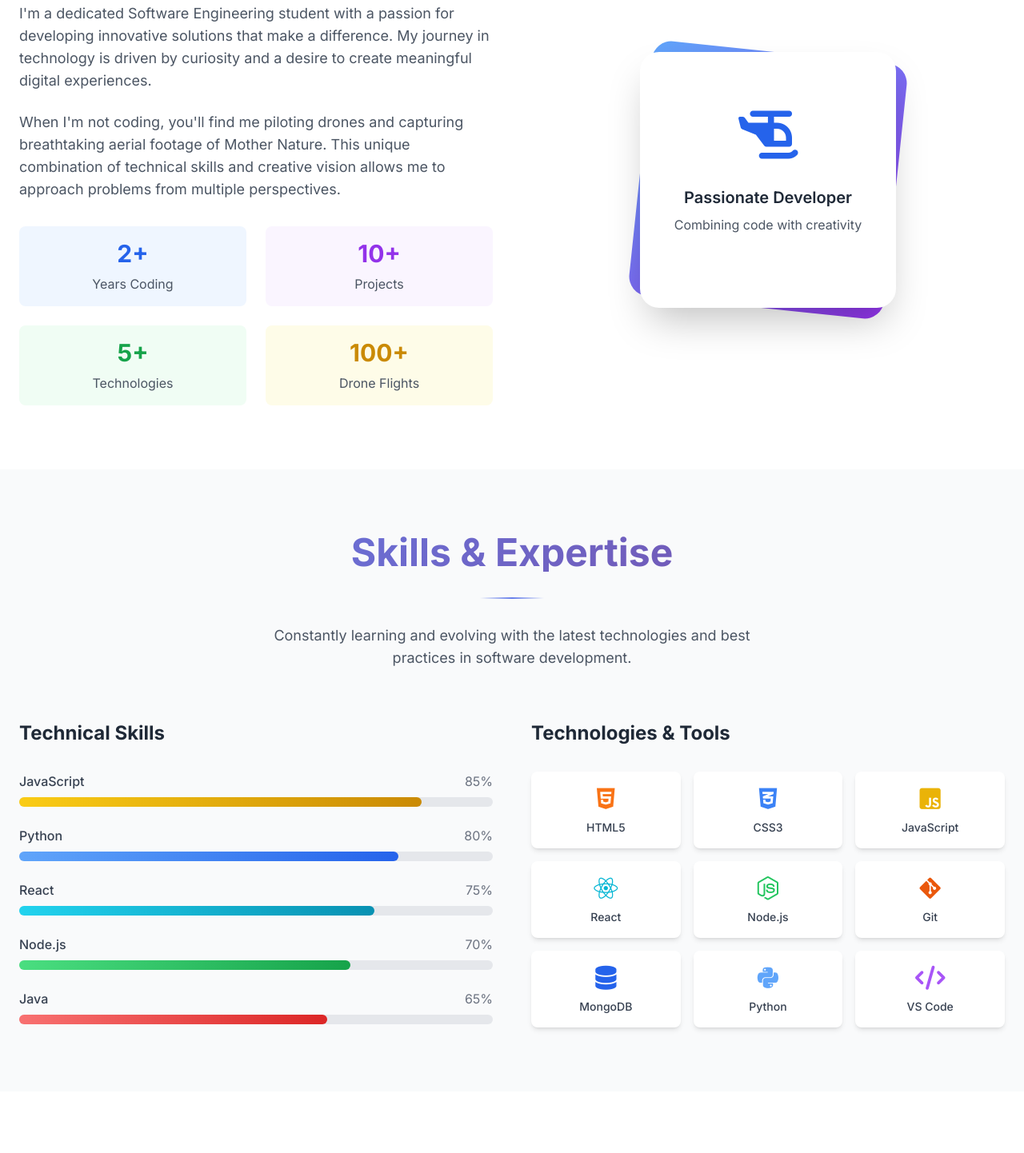
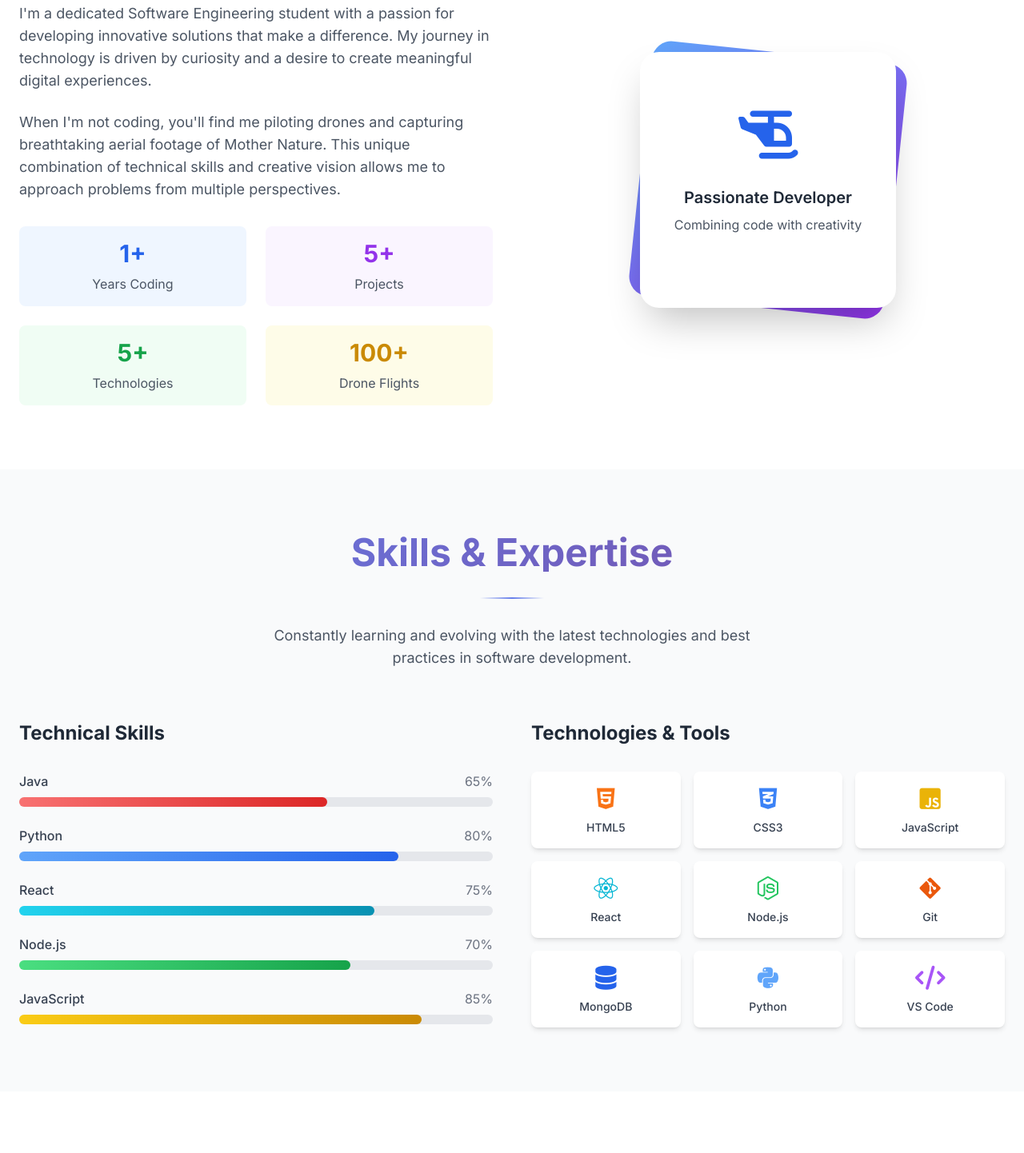
Before and after one commit to AbishekKaluaggala/AbishekKaluaggala.github.io, a plain HTML site: page index.html in a window 1280 px wide. Shown: the part 1083-2525 px from the top of the page at 80% size. Drawn offline with nearby package versions, Linux system fonts and the light colour scheme.

Commit message:
Update index.html

```diff
--- a/index.html
+++ b/index.html
@@ -279,11 +279,11 @@
                     <!-- Stats Grid -->
                     <div class="grid grid-cols-2 gap-4 sm:gap-6">
                         <div class="text-center p-3 sm:p-4 bg-blue-50 rounded-lg">
-                            <div class="text-2xl sm:text-3xl font-bold text-blue-600 mb-1 sm:mb-2">2+</div>
+                            <div class="text-2xl sm:text-3xl font-bold text-blue-600 mb-1 sm:mb-2">1+</div>
                             <div class="text-gray-600 text-sm sm:text-base">Years Coding</div>
                         </div>
                         <div class="text-center p-3 sm:p-4 bg-purple-50 rounded-lg">
-                            <div class="text-2xl sm:text-3xl font-bold text-purple-600 mb-1 sm:mb-2">10+</div>
+                            <div class="text-2xl sm:text-3xl font-bold text-purple-600 mb-1 sm:mb-2">5+</div>
                             <div class="text-gray-600 text-sm sm:text-base">Projects</div>
                         </div>
                         <div class="text-center p-3 sm:p-4 bg-green-50 rounded-lg">
@@ -333,15 +333,16 @@
                     <h3 class="text-xl sm:text-2xl font-bold text-gray-800 mb-6 sm:mb-8">Technical Skills</h3>
 
                     <div class="space-y-4 sm:space-y-6">
-                        <div class="skill-item">
+                         <div class="skill-item">
                             <div class="flex justify-between mb-2">
-                                <span class="text-gray-700 font-medium text-sm sm:text-base">JavaScript</span>
-                                <span class="text-gray-500 text-sm sm:text-base">85%</span>
+                                <span class="text-gray-700 font-medium text-sm sm:text-base">Java</span>
+                                <span class="text-gray-500 text-sm sm:text-base">65%</span>
                             </div>
                             <div class="w-full bg-gray-200 rounded-full h-2 sm:h-3">
-                                <div class="skill-bar bg-gradient-to-r from-yellow-400 to-yellow-600 h-2 sm:h-3 rounded-full" style="--width: 85%"></div>
+                                <div class="skill-bar bg-gradient-to-r from-red-400 to-red-600 h-2 sm:h-3 rounded-full" style="--width: 65%"></div>
                             </div>
                         </div>
+
 
                         <div class="skill-item">
                             <div class="flex justify-between mb-2">
@@ -373,13 +374,14 @@
                             </div>
                         </div>
 
+
                         <div class="skill-item">
                             <div class="flex justify-between mb-2">
-                                <span class="text-gray-700 font-medium text-sm sm:text-base">Java</span>
-                                <span class="text-gray-500 text-sm sm:text-base">65%</span>
+                                <span class="text-gray-700 font-medium text-sm sm:text-base">JavaScript</span>
+                                <span class="text-gray-500 text-sm sm:text-base">85%</span>
                             </div>
                             <div class="w-full bg-gray-200 rounded-full h-2 sm:h-3">
-                                <div class="skill-bar bg-gradient-to-r from-red-400 to-red-600 h-2 sm:h-3 rounded-full" style="--width: 65%"></div>
+                                <div class="skill-bar bg-gradient-to-r from-yellow-400 to-yellow-600 h-2 sm:h-3 rounded-full" style="--width: 85%"></div>
                             </div>
                         </div>
                     </div>
```
